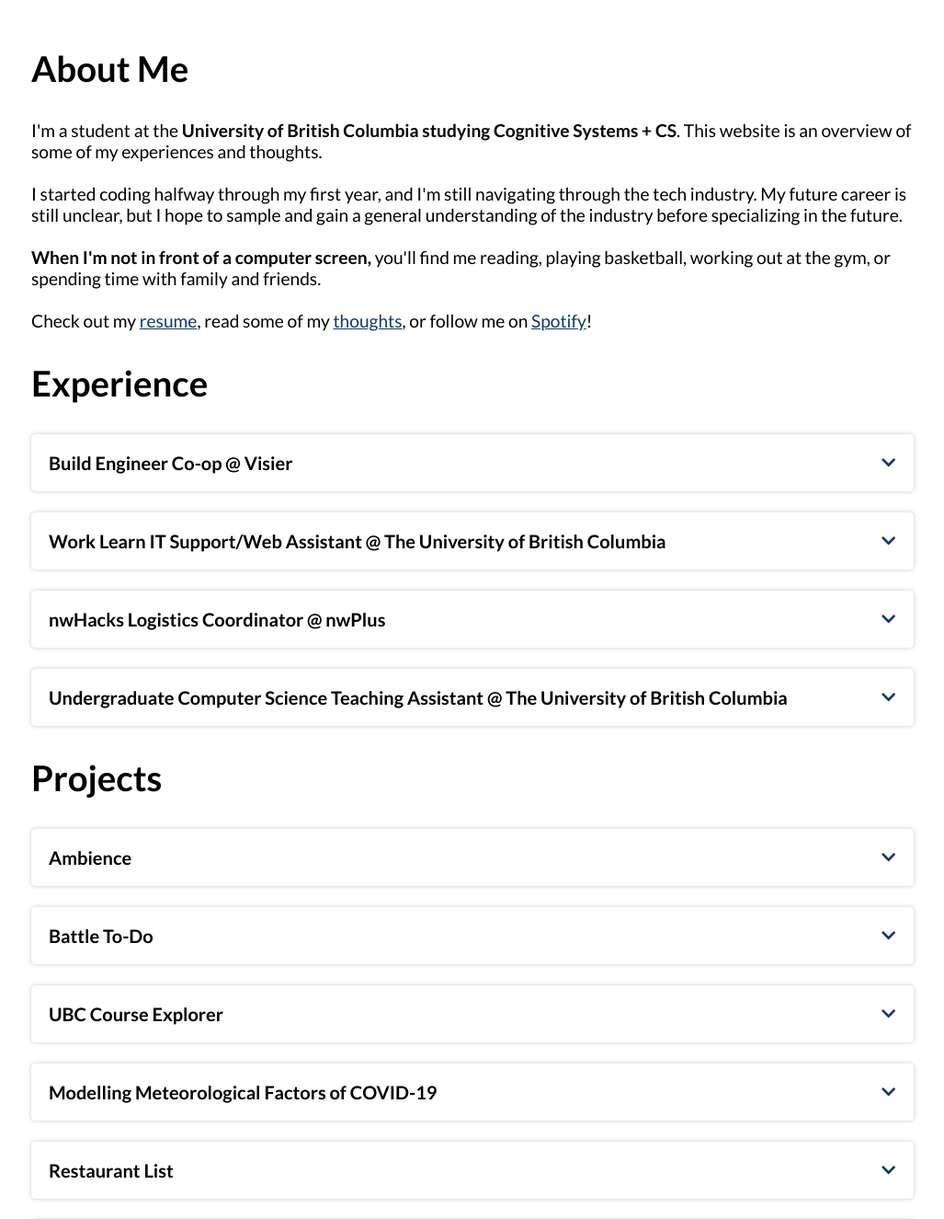
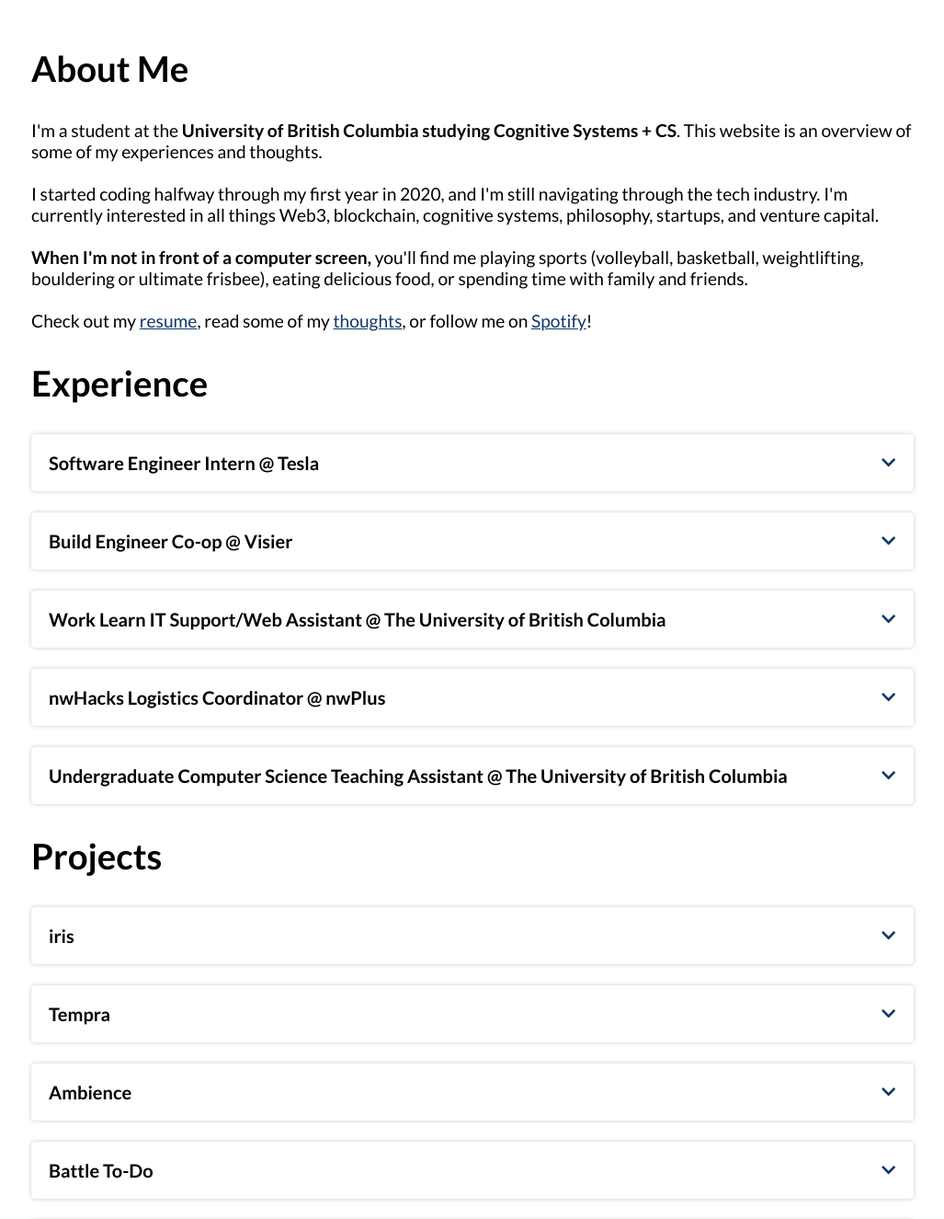
Before and after one commit to ichung08/Portfolio, a React (Create React App) app: page / in a window 1280 px wide. Shown: the part 946-2271 px from the top of the page at 92% size, without its empty margins (126-1153 px from the left). Built offline with nearby package versions, Linux system fonts and the light colour scheme.

Commit message:
updated projects, about and experience

```diff
--- a/src/components/About.js
+++ b/src/components/About.js
@@ -9,14 +9,11 @@ const About = () => {
       </p>
       <br></br>
       <p>
-        I started coding halfway through my first year, and I'm still navigating through the tech industry. My future
-        career is still unclear, but I hope to sample and gain a general understanding of the industry before
-        specializing in the future.
+        I started coding halfway through my first year in 2020, and I'm still navigating through the tech industry. I'm currently interested in all things Web3, blockchain, cognitive systems, philosophy, startups, and venture capital.
       </p>
       <br></br>
       <p>
-        <b>When I'm not in front of a computer screen,</b> you'll find me reading, playing basketball, working out at
-        the gym, or spending time with family and friends.
+        <b>When I'm not in front of a computer screen,</b> you'll find me playing sports (volleyball, basketball, weightlifting, bouldering or ultimate frisbee), eating delicious food, or spending time with family and friends.
       </p>
       <br></br>
       <p>
@@ -30,7 +27,7 @@ const About = () => {
         </a>
         , or follow me on{" "}
         <a
-          href="https://open.spotify.com/user/sophieknowington?si=1721bf00ead043a8"
+          href="https://open.spotify.com/user/sophieknowington?si=74178070f18640e2"
           className="about__link"
           rel="noreferrer"
           target="_blank"
--- a/src/components/Experience.js
+++ b/src/components/Experience.js
@@ -6,12 +6,20 @@ const Experience = () => {
       <h2>Experience</h2>
       <br></br>
       <Post
+        title="Software Engineer Intern @ Tesla"
+        website="https://www.tesla.com/"
+        date="05/2022 - Present"
+        desc="Joining Tesla's web traffic infrastructure team and developing internal tools."
+        tech="Javascript,Python,React"
+      />
+      <br></br>
+      <Post
         title="Build Engineer Co-op @ Visier"
         website="https://www.visier.com/"
-        date="09/2021 - Present"
+        date="09/2021 - 04/2022"
         desc="Optimizing codebase compiling and testing through the build system with Java and Scala. Improving processes around development efficiency and extending the current CI pipeline with Jenkins, Groovy, and Bash scripts. Utilized Slack and Bitbucket API to redesign a notification plugin to more effectively assist
         developers, improving efficiency by 15%. Managed development build health in Jenkins, notifying developers regarding broken builds, reverting changes and assigning bugs. Created a Bash script to analyze 150+ repositories and detect for log4j and other security vulnerabilities."
-        tech="Java,Groovy,Scala,Jenkins,Docker,Bash,Linux,Bitbucket,Jira,Agile"
+        tech="Java,Groovy,Scala,Jenkins,Docker,Bash,Linux,Bitbucket,Jira"
       />
       <br></br>
       <Post
--- a/src/components/Projects.js
+++ b/src/components/Projects.js
@@ -4,6 +4,24 @@ const Projects = () => {
   return (
     <div id="projects" data-aos="fade-up">
       <h2>Projects</h2>
+      <br></br>
+      <Project
+        title="iris"
+        github="https://github.com/ichung08/iris"
+        website="irisapp.xyz"
+        event="ETHGlobal's LFGrow Hackathon"
+        desc="iris, the messenger of the gods, is a platform that welcomes the new age of social media. We combined features from Twitter, Twitch, Tik Tok, and Patreon into an app where you can livestream content, post content publicly, or privately, comment, reshare, and collect posts. We built iris using Lens Protocol, Lit Protocol and Livepeer with Javascript and React and deployed on Polgyon."
+        tech="Lens Protocol,Lit Protocol,Livepeer,JavaScript,ReactJS,HTML,CSS,Firebase"
+      />
+      <br></br>
+      <Project
+        title="Tempra"
+        github="https://github.com/ianmah/tempra"
+        website="https://tempraaa.web.app/"
+        event="ETHGlobal's ETHAmsterdam Hackathon"
+        desc="Tempra is your all-in-one instant messaging platform on-chain. Inspired by Snapchat, upload ephemeral photos and videos, or private message your frens. Tempra brings the uniqueness of burnable and exclusive content to the convenience of composable identities on Lens Protocol. We combined Lens Protocol with Lit Protocol and Livepeer, and deployed it all on Polygon Mumbai."
+        tech="Lens Protocol,Lit Protocol,Livepeer,JavaScript,ReactJS,HTML,CSS,Firebase"
+      />
       <br></br>
       <Project
         title="Ambience"
```
Also changed, not shown: 1 other file (tests, documents, lock files or other folders).
